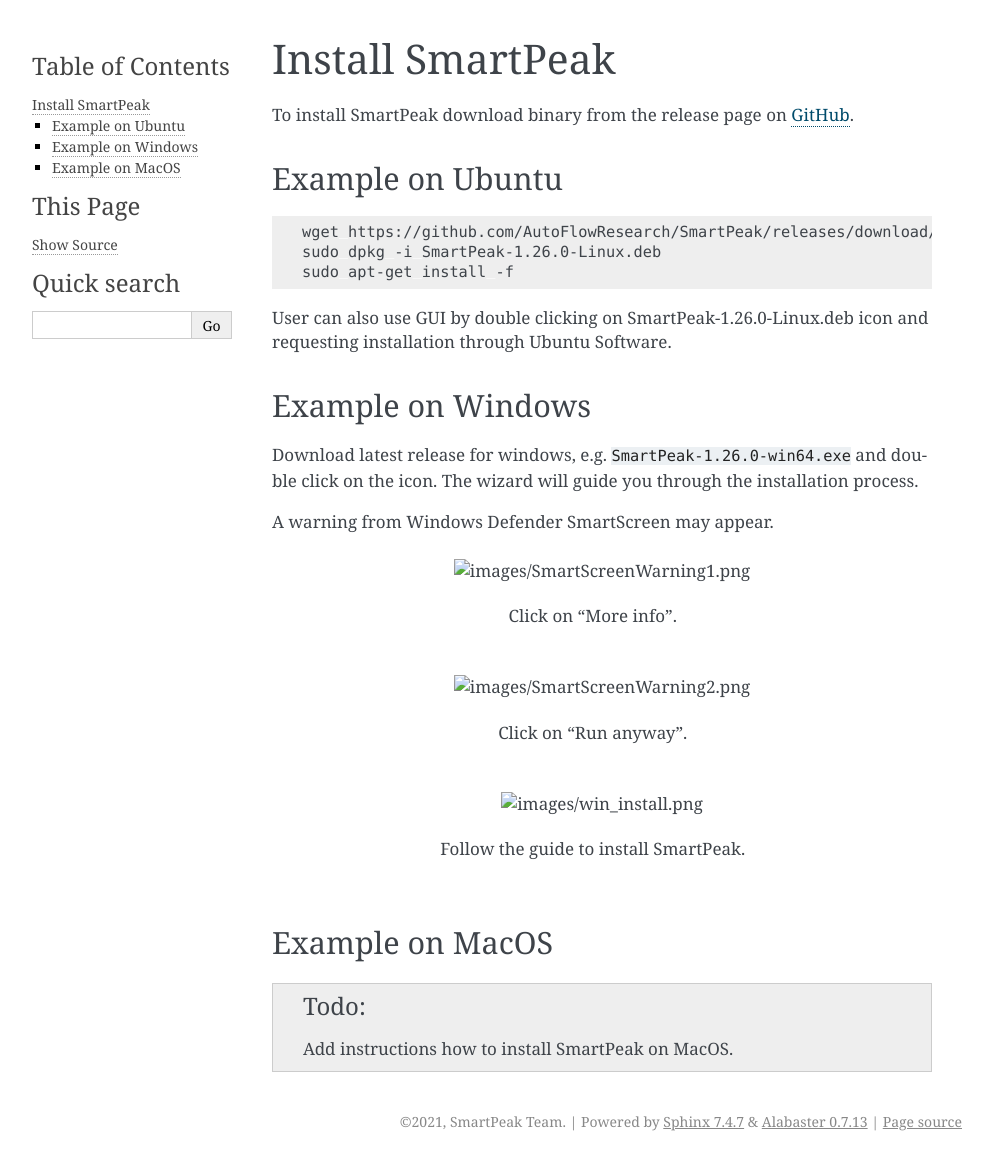
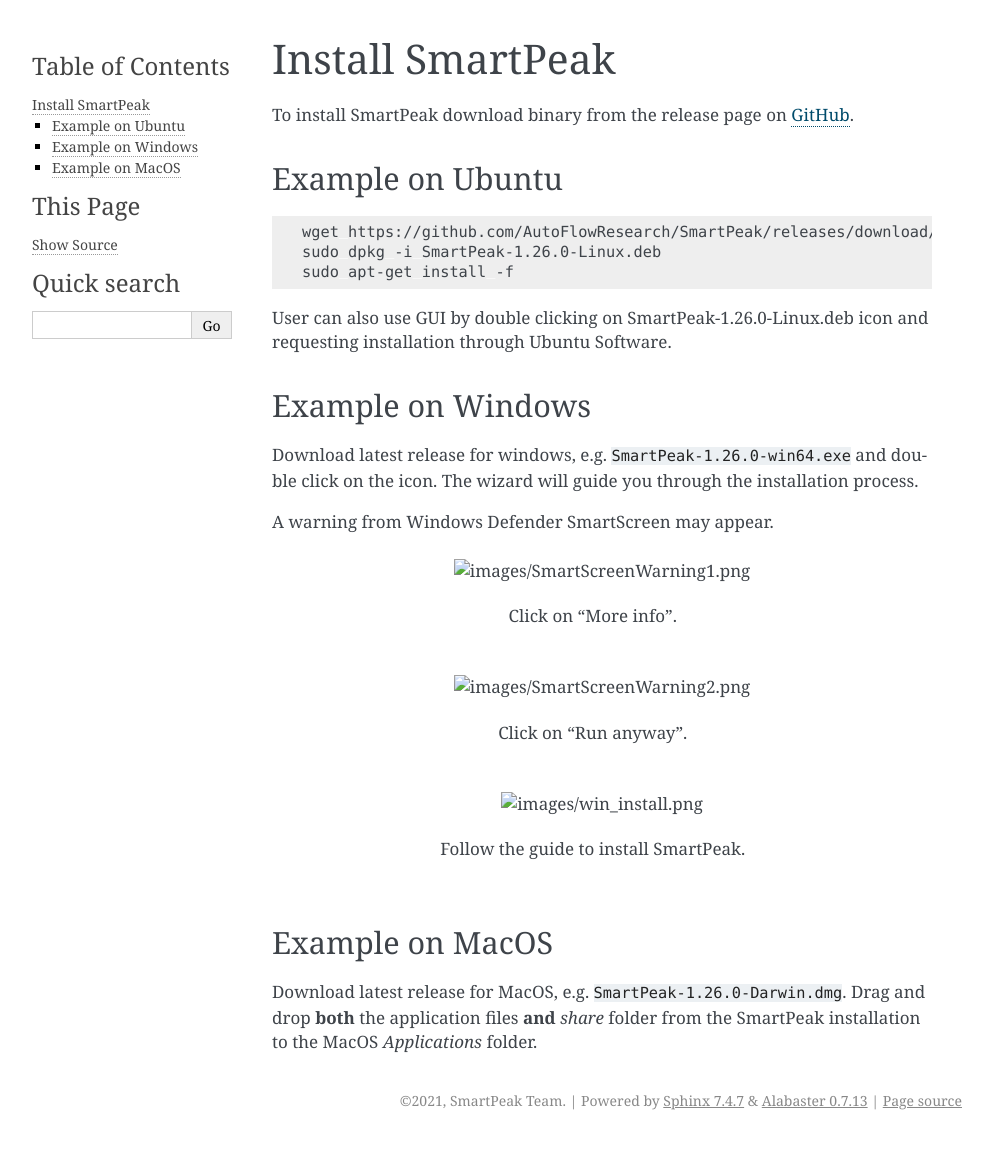
Before and after one commit to AutoFlowResearch/SmartPeak, a Sphinx documentation site: the page built from docs/guide/install.rst, in a window 1280 px wide. Shown: the whole page, without its empty margins (148-1141 px from the left). Built offline with Sphinx 7.4.7, drawn with Linux system fonts in a browser that asks for light colours; pages that are not in the unit, such as notebooks, are missing from menus; after the commit the page ends 1140 px from its top, so only the background shows below that.

Commit message:
fix: updated installation instructions on MacOS

```diff
--- a/docs/guide/install.rst
+++ b/docs/guide/install.rst
@@ -40,5 +40,5 @@
 Example on MacOS
 ----------------
 
-.. todo::
-    Add instructions how to install SmartPeak on MacOS.
+Download latest release for MacOS, e.g. ``SmartPeak-1.26.0-Darwin.dmg``.
+Drag and drop **both** the application files **and** `share` folder from the SmartPeak installation to the MacOS `Applications` folder.
```
